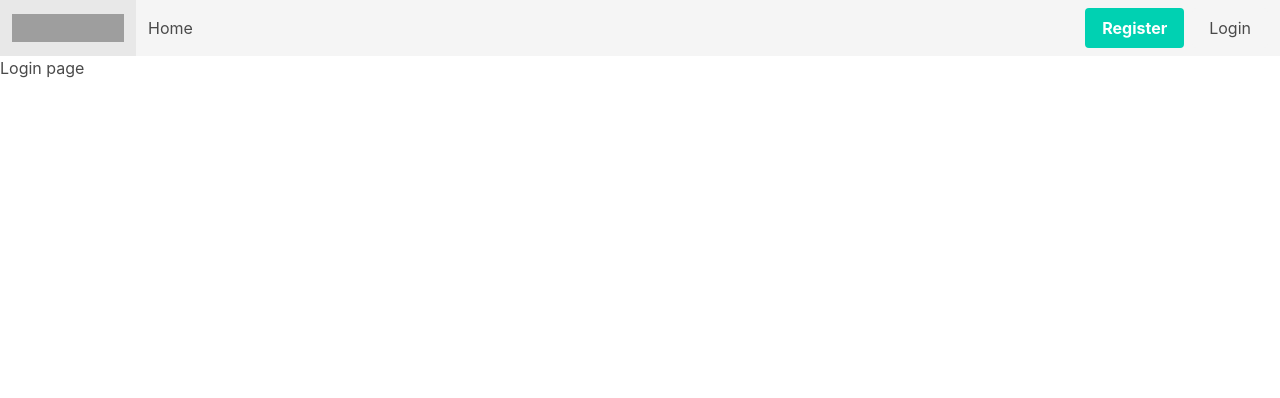
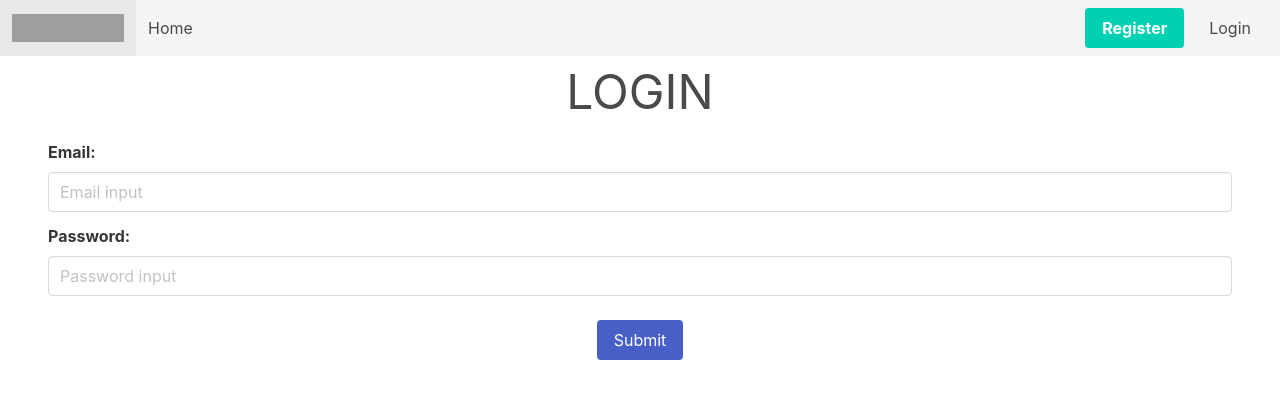
Before and after one commit to YogeshSeeni/research-finder, a React (Create React App) app: page /login in a window 1280 px wide. Shown: the top 398 px of the page. Built offline with nearby package versions, Linux system fonts and the light colour scheme; grey boxes are pictures that could not be loaded.

Commit message:
made login page

```diff
--- a/src/App.js
+++ b/src/App.js
@@ -1,5 +1,4 @@
 import React from 'react';
-import firebase from 'firebase';
 import {
   BrowserRouter as Router,
   Switch,
--- a/src/components/Login.jsx
+++ b/src/components/Login.jsx
@@ -1,9 +1,48 @@
-import React from 'react'
+import React, { useState } from 'react'
 
 export default function Login() {
-    return (
-        <div>
-            Login page
+    const [emailText, setEmailText] = useState("");
+    const [passwordText, setPasswordText] = useState("");
+
+    const handleSubmit = () => {
+        console.log(emailText);
+        console.log(passwordText);
+    }
+
+  return (
+    <div>
+        <p class="is-size-1 has-text-centered">LOGIN</p>
+      <div class="field mx-6 mt-3">
+        <label class="label">Email:</label>
+        <div class="control ">
+          <input
+            class="input"
+            type="email"
+            placeholder="Email input"
+            value={emailText}
+            onChange={(e) => {
+                setEmailText(e.target.value);
+            }}
+          />
+        </div>      </div>
+      <div class="field mx-6 mt-3">
+        <label class="label">Password:</label>
+        <div class="control ">
+          <input
+            class="input"
+            type="password"
+            placeholder="Password input"
+            value={passwordText}
+            onChange={(e) => {
+                setPasswordText(e.target.value);
+            }}
+          />
         </div>
-    )
+      </div>
+      <div class="has-text-centered">
+      <button class="button is-link mt-3" onClick={handleSubmit}>Submit</button>
+      </div>
+
+    </div>
+  );
 }
```
